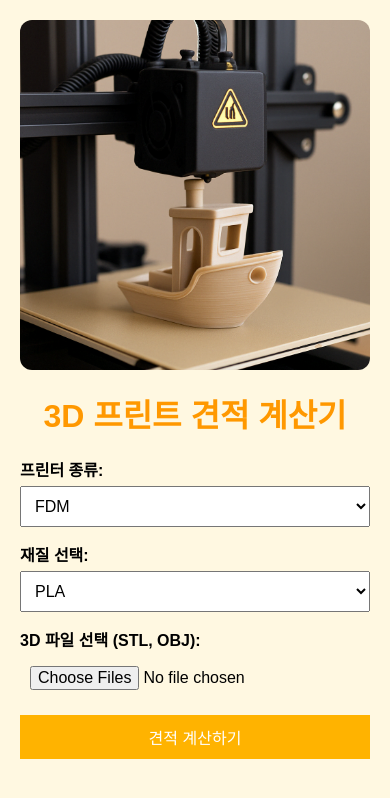
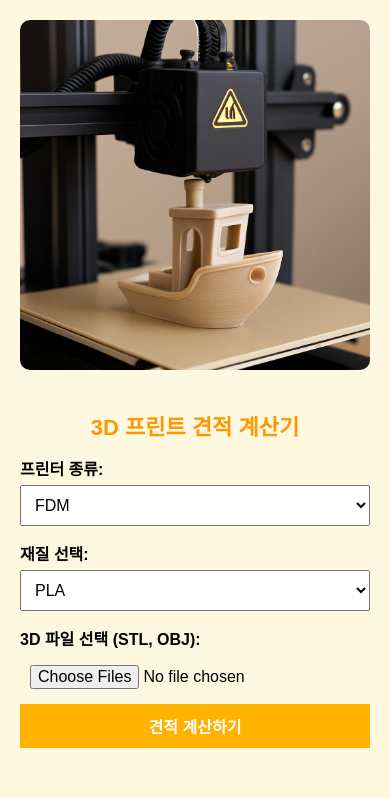
Before and after one commit to 3dthebalance/3dthebalance, a Flask app: page / in a window 390 px wide. Shown: the top 798 px of the page. Run offline with Flask 3, Linux system fonts and the light colour scheme; parts of the project's set-up code (start-up, migrations or seed data) failed here and were passed over.

Commit message:
Update index.html

```diff
--- a/templates/index.html
+++ b/templates/index.html
@@ -8,17 +8,16 @@
     body {
       font-family: Arial, sans-serif;
       padding: 20px;
+      background-color: #fff8e1;
       margin: 0;
-      background-color: #fff8e1;
     }
     .container {
-      max-width: 600px;
+      max-width: 500px;
       margin: 0 auto;
     }
     h1 {
+      color: #ff9800;
       text-align: center;
-      color: #ff9800;
-      margin-top: 10px;
     }
     label {
       font-weight: bold;
@@ -28,9 +27,7 @@
     select, input[type="file"], button {
       margin-top: 5px;
       padding: 10px;
-      font-size: 1rem;
-      display: block;
-      margin-bottom: 15px;
+      font-size: 16px;
       width: 100%;
       box-sizing: border-box;
     }
@@ -39,125 +36,98 @@
       color: white;
       border: none;
       cursor: pointer;
+      font-weight: bold;
     }
     button:hover {
       background-color: #ffa000;
     }
+    #result, #summary {
+      margin-top: 20px;
+      font-size: 16px;
+    }
     table {
       width: 100%;
+      margin-top: 10px;
       border-collapse: collapse;
-      margin-top: 20px;
     }
     th, td {
-      padding: 10px;
       border: 1px solid #ccc;
+      padding: 8px;
       text-align: center;
     }
-    #total {
+    .loading {
+      margin-top: 15px;
+      text-align: center;
       font-weight: bold;
-      font-size: 1.2rem;
-      text-align: center;
-      margin-top: 20px;
+      color: #d17d00;
     }
-    .header-image {
-      max-width: 100%;
-      border-radius: 12px;
+    .image-banner {
+      width: 100%;
       margin-bottom: 20px;
-      display: block;
+      border-radius: 10px;
     }
-    #order-btn {
-      text-align: center;
-      margin-top: 30px;
-      display: none;
-    }
-    #order-btn button {
-      background-color: #4caf50;
-      font-size: 1rem;
-      padding: 12px 20px;
-      border-radius: 6px;
-    }
-    #order-btn button:hover {
-      background-color: #45a049;
-    }
-    #loading {
-      text-align: center;
-      margin-top: 20px;
-      font-weight: bold;
-      display: none;
+    @media (max-width: 600px) {
+      h1 {
+        font-size: 22px;
+      }
     }
   </style>
 </head>
 <body>
   <div class="container">
-    <!-- 상단 이미지 -->
-    <img src="/static/printing.png" alt="3D 프린팅 사진" class="header-image" />
-
+    <img src="/static/printing.png" alt="3D Printing Banner" class="image-banner" />
     <h1>3D 프린트 견적 계산기</h1>
 
     <form id="upload-form" enctype="multipart/form-data">
-      <label>프린터 종류:</label>
+      <label for="printer-type">프린터 종류:</label>
       <select id="printer-type">
         <option value="FDM">FDM</option>
         <option value="SLA">SLA</option>
       </select>
 
-      <label>재질 선택:</label>
+      <label for="material">재질 선택:</label>
       <select id="material">
         <option value="PLA">PLA</option>
         <option value="ABS">ABS</option>
         <option value="TPU">TPU</option>
         <option value="PETG">PETG</option>
-        <option value="강화레진">강화레진</option>
-        <option value="투명레진">투명레진</option>
       </select>
 
-      <label>3D 파일 선택 (STL, OBJ):</label>
-      <input type="file" id="stl-file" accept=".stl,.obj" multiple required />
+      <label for="stl-file">3D 파일 선택 (STL, OBJ):</label>
+      <input type="file" id="stl-file" name="file" multiple accept=".stl,.obj,application/octet-stream" />
 
       <button type="submit">견적 계산하기</button>
     </form>
 
-    <div id="loading">⏳ 견적 계산 중입니다...</div>
+    <div id="loading" class="loading" style="display: none;">⏳ 견적 계산 중입니다...</div>
+    <div id="result"></div>
+    <div id="summary"></div>
 
-    <table id="result-table" style="display: none;">
-      <thead>
-        <tr>
-          <th>파일명</th>
-          <th>부피 (cm³)</th>
-          <th>예상 견적 (원)</th>
-        </tr>
-      </thead>
-      <tbody></tbody>
-    </table>
-
-    <div id="total"></div>
-
-    <!-- 주문하기 버튼 -->
-    <div id="order-btn">
-      <a id="order-link"><button type="button">주문하기</button></a>
-    </div>
+    <form id="order-form" action="/order" method="get" style="display: none;">
+      <input type="hidden" id="estimate-input" name="estimate" />
+      <button type="submit" style="margin-top: 20px;">🧾 주문하기</button>
+    </form>
   </div>
 
   <script>
-    const printerSelect = document.getElementById("printer-type");
-    const materialSelect = document.getElementById("material");
-    const resultTable = document.getElementById("result-table");
-    const tbody = resultTable.querySelector("tbody");
-    const totalDiv = document.getElementById("total");
-    const orderBtn = document.getElementById("order-btn");
-    const orderLink = document.getElementById("order-link");
-    const loading = document.getElementById("loading");
+    const printerSelect = document.getElementById('printer-type');
+    const materialSelect = document.getElementById('material');
+    const resultDiv = document.getElementById('result');
+    const summaryDiv = document.getElementById('summary');
+    const estimateInput = document.getElementById('estimate-input');
+    const orderForm = document.getElementById('order-form');
+    const loadingDiv = document.getElementById('loading');
 
     const materials = {
       FDM: ["PLA", "ABS", "TPU", "PETG"],
       SLA: ["강화레진", "투명레진"]
     };
 
-    printerSelect.addEventListener("change", () => {
+    printerSelect.addEventListener('change', () => {
       const selected = printerSelect.value;
-      materialSelect.innerHTML = "";
+      materialSelect.innerHTML = '';
       materials[selected].forEach(material => {
-        const option = document.createElement("option");
+        const option = document.createElement('option');
         option.value = material;
         option.textContent = material;
         materialSelect.appendChild(option);
@@ -166,41 +136,46 @@
 
     document.getElementById("upload-form").addEventListener("submit", async function(e) {
       e.preventDefault();
-
-      // 🔥 로딩 표시
-      loading.style.display = "block";
-
       const files = document.getElementById("stl-file").files;
       const printer = printerSelect.value;
       const material = materialSelect.value;
 
+      if (files.length === 0) {
+        alert("파일을 선택해주세요.");
+        return;
+      }
+
       const formData = new FormData();
-      for (let file of files) {
-        formData.append("file", file);
+      for (let i = 0; i < files.length; i++) {
+        formData.append("file", files[i]);
       }
       formData.append("printer", printer);
       formData.append("material", material);
+
+      resultDiv.innerHTML = '';
+      summaryDiv.innerHTML = '';
+      orderForm.style.display = 'none';
+      loadingDiv.style.display = 'block';
 
       const response = await fetch("/upload", {
         method: "POST",
         body: formData
       });
 
+      loadingDiv.style.display = 'none';
+
       const result = await response.json();
 
-      // 🔥 로딩 숨기기
-      loading.style.display = "none";
+      let tableHTML = '<table><tr><th>파일명</th><th>부피 (cm³)</th><th>예상 견적 (원)</th></tr>';
+      result.details.forEach(item => {
+        tableHTML += `<tr><td>${item.filename}</td><td>${item.volume}</td><td>${item.estimate.toLocaleString()}</td></tr>`;
+      });
+      tableHTML += '</table>';
+      resultDiv.innerHTML = tableHTML;
 
-      tbody.innerHTML = "";
-      result.estimates.forEach(est => {
-        const row = `<tr><td>${est.filename}</td><td>${est.volume}</td><td>${est.estimate.toLocaleString()}</td></tr>`;
-        tbody.innerHTML += row;
-      });
-      resultTable.style.display = "table";
-      totalDiv.innerText = `총 합계: ${result.total.toLocaleString()}원`;
-
-      orderLink.href = `/order?estimate=${result.total}`;
-      orderBtn.style.display = "block";
+      summaryDiv.innerHTML = `<strong>총 합계: ${result.total.toLocaleString()}원</strong>`;
+      estimateInput.value = result.total;
+      orderForm.style.display = 'block';
     });
   </script>
 </body>
```
